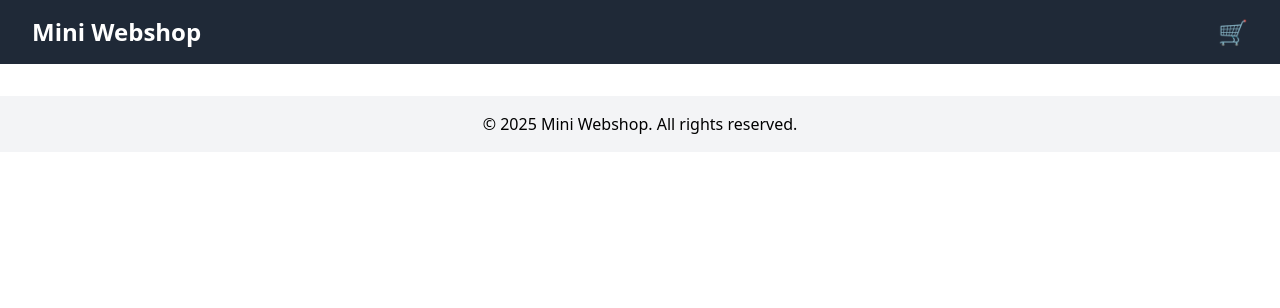
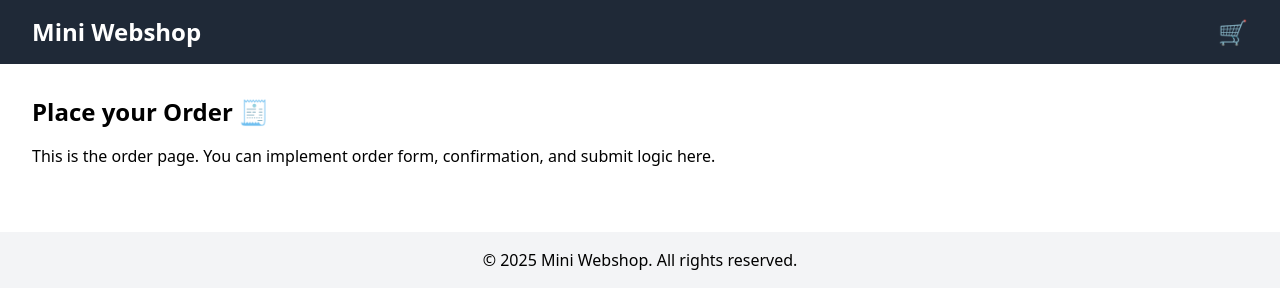
Before and after one commit to Affan88888/Mini_Webshop, a React (Create React App) app in the folder frontend/: page /order in a window 1280 px wide. Shown: the top 308 px of the page. Built offline with nearby package versions, Linux system fonts and the light colour scheme.

Commit message:
dodao order page

```diff
--- a/frontend/src/App.jsx
+++ b/frontend/src/App.jsx
@@ -4,6 +4,7 @@ import Footer from './components/Footer';
 import HomePage from "./pages/shop/HomePage";
 import ProductDetailPage from "./pages/shop/ProductDetailPage";
 import CartPage from "./pages/shop/CartPage";
+import OrderPage from './pages/shop/OrderPage';
 
 function App() {
   return (
@@ -14,6 +15,7 @@ function App() {
         <Route path="/" element={<HomePage />}/>
         <Route path="/products/:id" element={<ProductDetailPage />}/>
         <Route path="/cart" element={<CartPage />}/>
+        <Route path="/order" element={<OrderPage />}/>
       </Routes>
 
     <Footer />
--- a/frontend/src/pages/shop/CartPage.jsx
+++ b/frontend/src/pages/shop/CartPage.jsx
@@ -1,8 +1,24 @@
+import { useNavigate } from 'react-router-dom';
+
 const CartPage = () => {
+    const navigate = useNavigate();
+
+    const handlePlaceOrder = () => {
+        navigate("../order");
+    }
+
     return (
         <div className="p-8">
             <h1 className="text-2xl font-bold mb-4">Your Cart 🛒</h1>
+            {/* Cart items ce ici ovdje */}
             <p>This is your cart. Items will appear here.</p>
+
+            <button
+                onClick={handlePlaceOrder}
+                className="mt-6 px-6 py-3 bg-green-600 text-white rounded hover:bg-green-700"
+            >
+                Place Order
+            </button>
         </div>
     );
 };
--- /dev/null
+++ b/frontend/src/pages/shop/OrderPage.jsx
@@ -0,0 +1,12 @@
+const OrderPage = () => {
+    return (
+        <div className="p-8">
+            <h1 className="text-2xl font-bold mb-4">Place your Order 🧾</h1>
+            <p>This is the order page. You can implement order form,
+                confirmation, and submit logic here.
+            </p>
+        </div>
+    );
+};
+
+export default OrderPage
```
Also changed, not shown: 1 other file (tests, documents, lock files or other folders).
